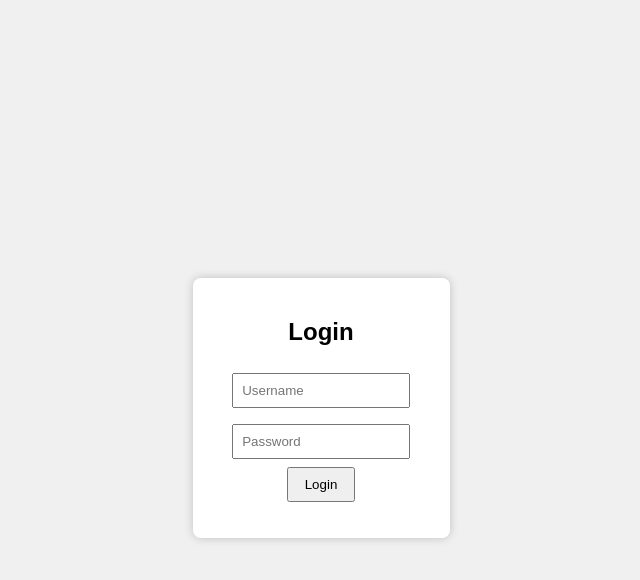
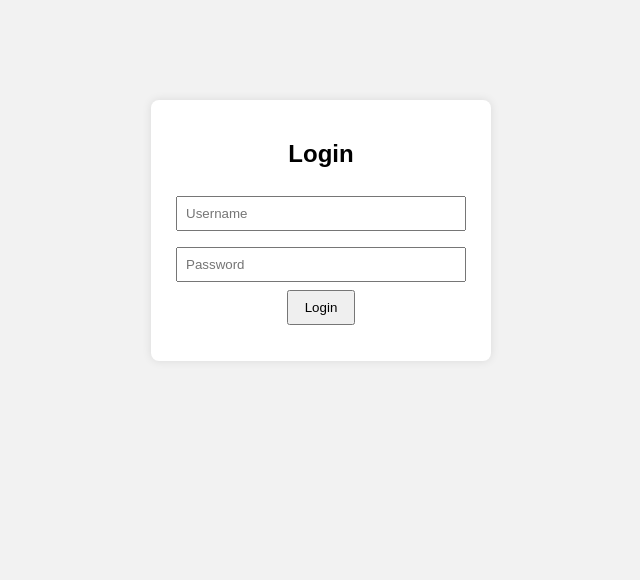
Before and after one commit to Manikanny/simple_web_project, a website: page index.html in a window 1280 px wide. Shown: the whole page, without its empty margins (319-959 px from the left). Drawn offline with Linux system fonts and the light colour scheme.

Commit message:
Update style.css

```diff
--- a/style.css
+++ b/style.css
@@ -1,27 +1,24 @@
 body {
   font-family: Arial, sans-serif;
-  background: #f0f0f0;
-  display: flex;
-  justify-content: center;
-  align-items: center;
-  height: 100vh;
+  background-color: #f2f2f2;
 }
 
 .login-container {
+  width: 300px;
+  margin: 100px auto;
+  padding: 20px;
   background: white;
-  padding: 20px 30px;
+  box-shadow: 0 0 10px rgba(0,0,0,0.1);
   border-radius: 8px;
-  box-shadow: 0 0 10px rgba(0,0,0,0.2);
   text-align: center;
 }
 
 input {
+  width: 90%;
   padding: 8px;
-  width: 80%;
   margin: 8px 0;
 }
 
 button {
   padding: 8px 16px;
-  cursor: pointer;
 }
```
